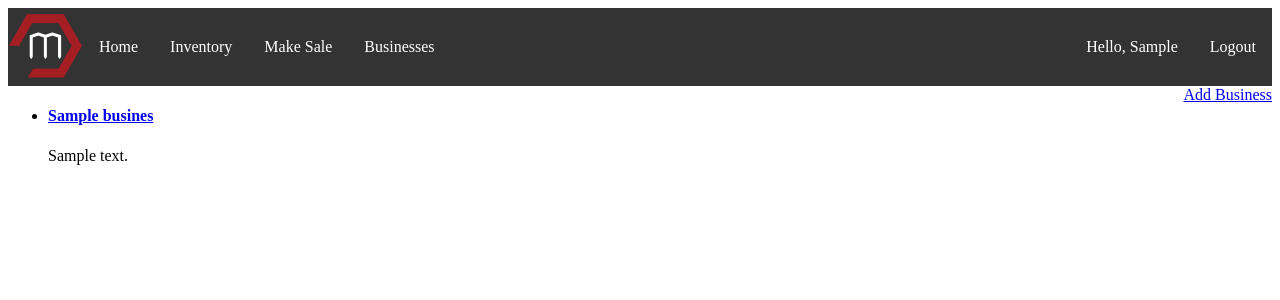
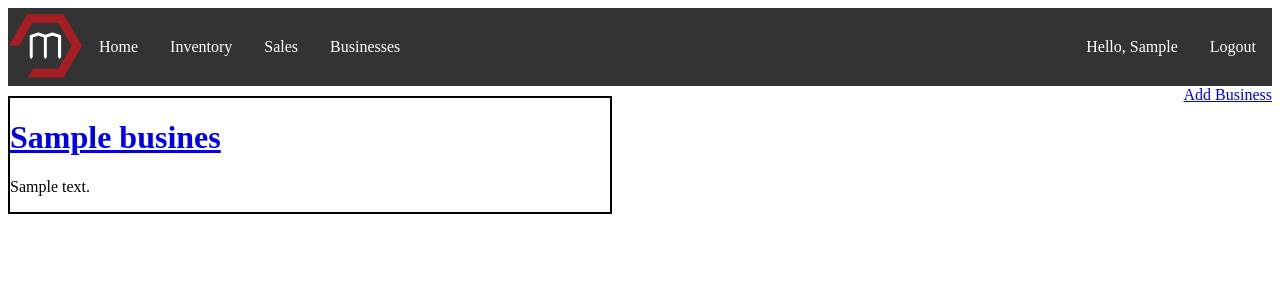
Before and after one commit to MyToolWorkbench/A_Buncha_Tools, a Django app: page /myToolWorkbench/people/ in a window 1280 px wide. Shown: the top 300 px of the page. Run offline with Django 3.2, Linux system fonts and the light colour scheme; a user stored in the database is signed in; tables that the repository leaves empty hold one stand-in row (values such as "Sample post").

Commit message:
[7] Business Cards - Started Cards

```diff
--- /dev/null
+++ b/A_Buncha_Tools/static/css/people.css
@@ -0,0 +1,9 @@
+.business_card {
+    float: left;
+    width:  40%;
+    min-width: 600px;
+    background-color: white;
+    border: 2px black solid;
+    margin-top: 10px;
+    margin-right: 10px;
+}
--- a/myToolWorkbench/templates/base.html
+++ b/myToolWorkbench/templates/base.html
@@ -5,6 +5,7 @@
     <meta charset="UTF-8">
     <link rel="icon" type="image" href="{% static "favicon.ico" %}"/>
     <link rel="stylesheet" type="text/css" href="{% static "login/base.css" %}">
+    {% block style %} {% endblock %}
     <title>{%  block title %} myToolWorkbench {%  endblock %}</title>
 </head>
 <body>
@@ -14,7 +15,7 @@
                 <li><img class="small-logo" src="{% static  "shared/logo-w.png" %}"> </li>
                 <li class="nav-item-l"><a class="nav-time-a" href="{% url 'dashboard' %}"><p>Home</p></a></li>
                 <li class="nav-item-l"><a class="nav-time-a" href="{% url 'inventory' %}"><p>Inventory</p></a></li>
-                <li class="nav-item-l"><a class="nav-time-a" href="{% url 'sale' %}"><p>Make Sale</p></a></li>
+                <li class="nav-item-l"><a class="nav-time-a" href="{% url 'sale' %}"><p>Sales</p></a></li>
                 <li class="nav-item-l"><a class="nav-time-a" href="{% url 'people' %}"><p>Businesses</p></a></li>
                 <li class="nav-item-r highlight"><a class="nav-time-a" href="{% url 'logout' %}"><p>Logout</p></a></li>
                 <li class="nav-item-r"><p class="nav-time-b"> Hello, {{ user.first_name }} </p></li>
--- a/myToolWorkbench/templates/people.html
+++ b/myToolWorkbench/templates/people.html
@@ -1,19 +1,30 @@
 <!-- templates/dashboard.html -->
 {% extends 'base.html' %}
+
+{% block style %}
+    {% load static %}
+    <link rel="stylesheet" type="text/css" href="{% static "css/people.css" %}">
+{% endblock %}
 
 {% block title %}myTW People{% endblock %}
 
 {% block content %}
     <label style="float: right;"> <a href="{% url 'add-business' %}"> Add Business </a> </label>
 
+    {% if business_list %}
+        {% for business in business_list %}
+            <div class="business_card">
+                <a href="{%  url 'business-details' business.id %}">
+                    <h1>
+                        {{ business.name }}
+                    </h1>
+                </a>
+                <p>
 
-    {% if business_list %}
-        <ul>
-        {% for business in business_list %}
-            <li> <a href="{%  url 'business-details' business.id %}"><h4>{{ business.name }}</h4></a>
-                {{ business.address }}</li>
+                    {{ business.address }}
+                </p>
+            </div>
         {% endfor %}
-        </ul>
     {% else %}
         <p>No businesses are available.</p>
     {% endif %}
```
